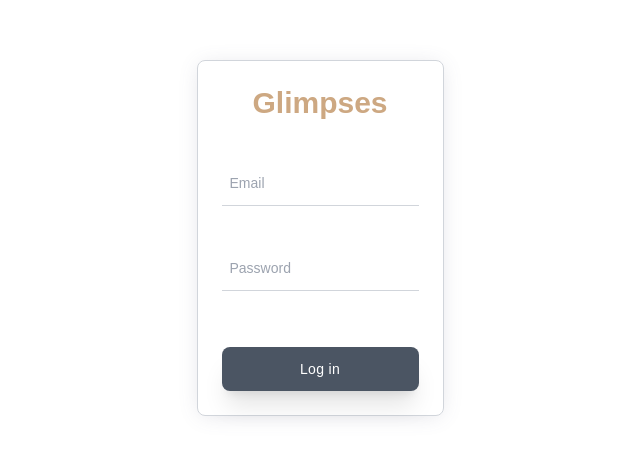
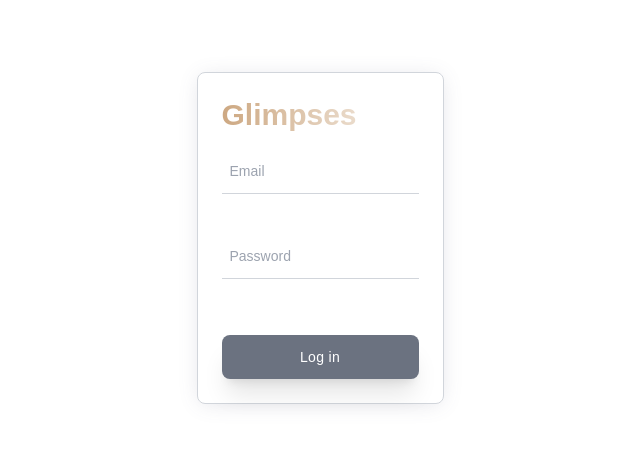
Before and after one commit to Babagesh/Glimpse, a React (Create React App) app: page /login in a window 1280 px wide. Shown: the part 162-620 px from the top of the page, without its empty margins (320-960 px from the left). Built offline with nearby package versions, Linux system fonts and the light colour scheme.

Commit message:
changed font color

```diff
--- a/src/App.js
+++ b/src/App.js
@@ -33,7 +33,7 @@ export default function Login() {
         <div class="min-h-screen flex fle-col items-center justify-center py-6 px-4">
         <div class="border border-gray-300 rounded-lg p-6 max-w-md shadow-[0_2px_22px_-4px_rgba(93,96,127,0.2)] max-md:mx-auto">
         <form class="space-y-4">
-            <div class="text-[#cda882] text-center text-3xl font-extrabold text-large">
+            <div class="text-center text-3xl font-extrabold text-large bg-gradient-to-r from-[#cda882] to-[#eadbcb] inline-block text-transparent bg-clip-text">
                 Glimpses
             </div>
             <br/>
@@ -59,7 +59,7 @@ export default function Login() {
             </div>
             <br/>
             <div class="!mt-8">
-              <input className={'inputButton'} type="button" class="w-full shadow-xl py-3 px-4 text-sm tracking-wide rounded-lg text-white bg-gray-600 hover:bg-gray-700 focus:outline-none" onClick={onSubmit} value={'Log in'} />
+              <input className={'inputButton'} type="button" class="w-full shadow-xl py-3 px-4 text-sm tracking-wide rounded-lg text-white focus:outline-none bg-gray-500" onClick={onSubmit} value={'Log in'} />
             </div>
         </form>
         </div>
```
